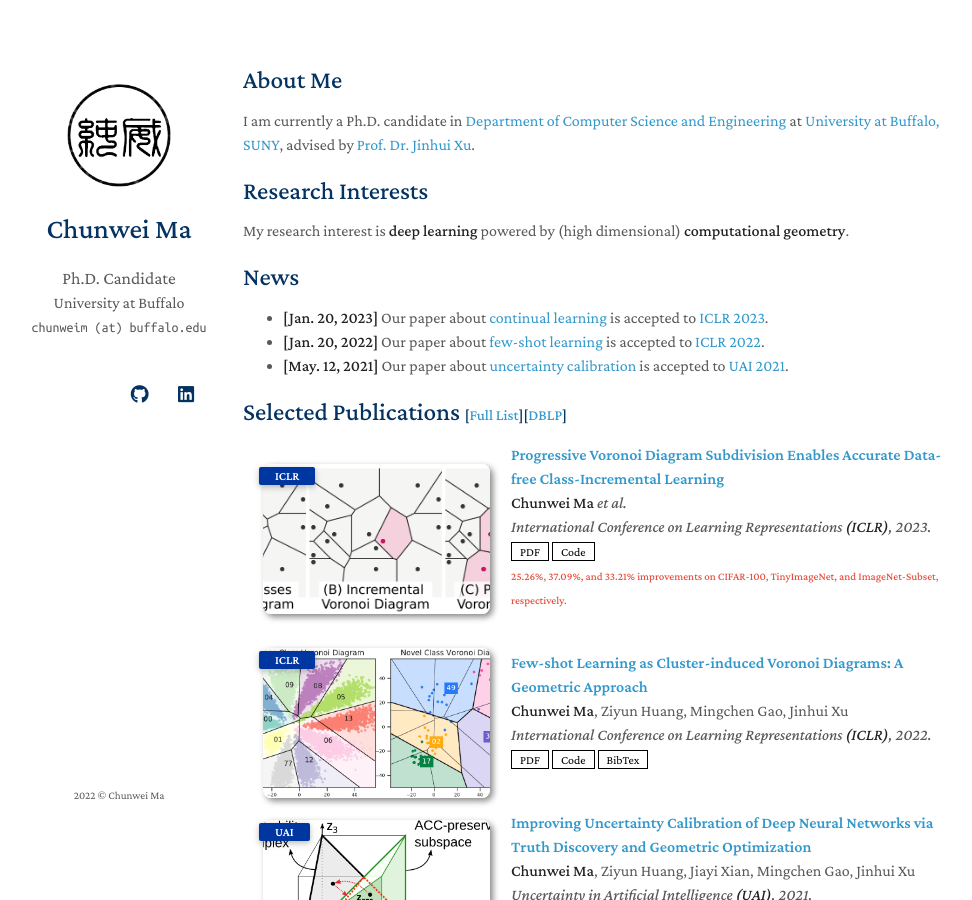
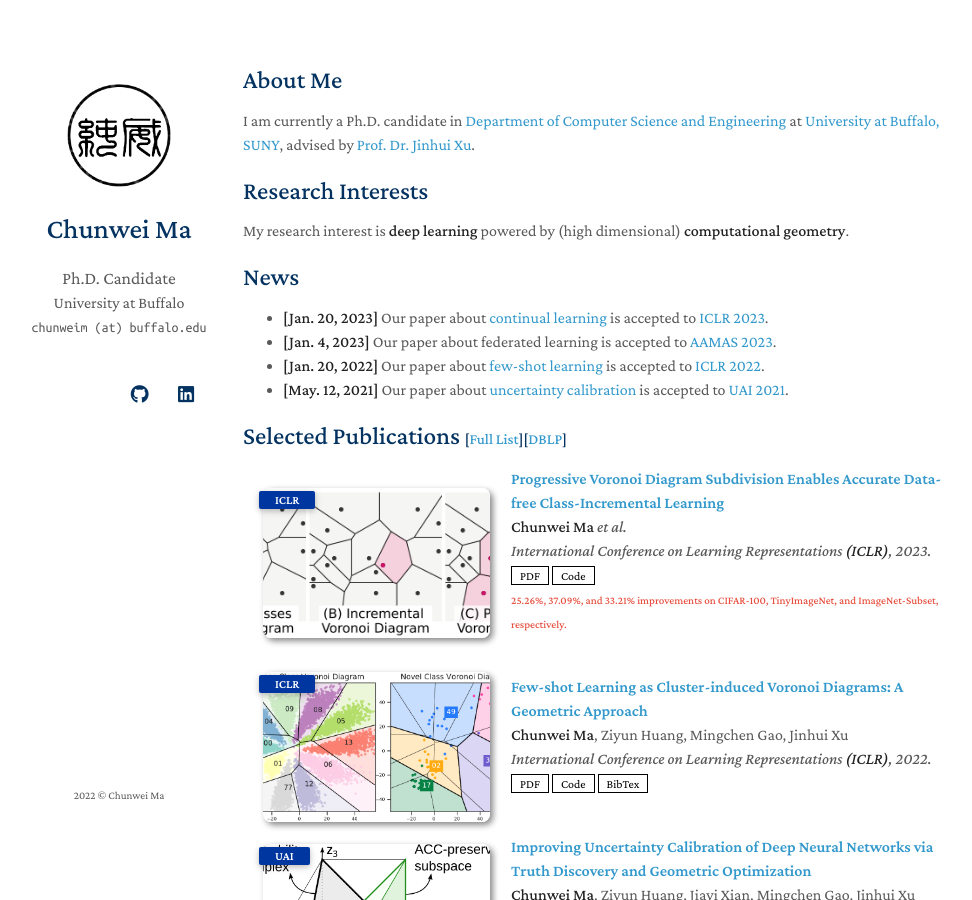
Before and after one commit to MaChunwei/MaChunwei.github.io, a Jekyll site: the page built from index.md, in a window 1280 px wide and 900 px high. Shown: the whole window, without its empty margins (157-1129 px from the left). Built offline with Jekyll 4.4.1, drawn with Linux system fonts in a browser that asks for light colours; nearby versions of some CDN libraries; a style sheet for code colours, icons or effects is not loaded; our own code applies the rules of GitHub Pages for plain Markdown files.

Commit message:
Update index.md

```diff
--- a/index.md
+++ b/index.md
@@ -17,6 +17,7 @@ My research interest is **deep learning** powered by (high dimensional) **comput
 ## News
 
 - **[Jan. 20, 2023]** Our paper about [continual learning](https://openreview.net/forum?id=zJXg_Wmob03) is accepted to [ICLR 2023](https://iclr.cc/Conferences/2023).
+- **[Jan. 4, 2023]** Our paper about federated learning is accepted to [AAMAS 2023](https://aamas2023.soton.ac.uk/program/accepted-papers/).
 - **[Jan. 20, 2022]** Our paper about [few-shot learning](https://openreview.net/forum?id=6kCiVaoQdx9) is accepted to [ICLR 2022](https://iclr.cc/Conferences/2022).
 - **[May. 12, 2021]** Our paper about [uncertainty calibration](https://proceedings.mlr.press/v161/ma21a.html) is accepted to [UAI 2021](https://www.auai.org/uai2021/accepted_papers).
 
```
